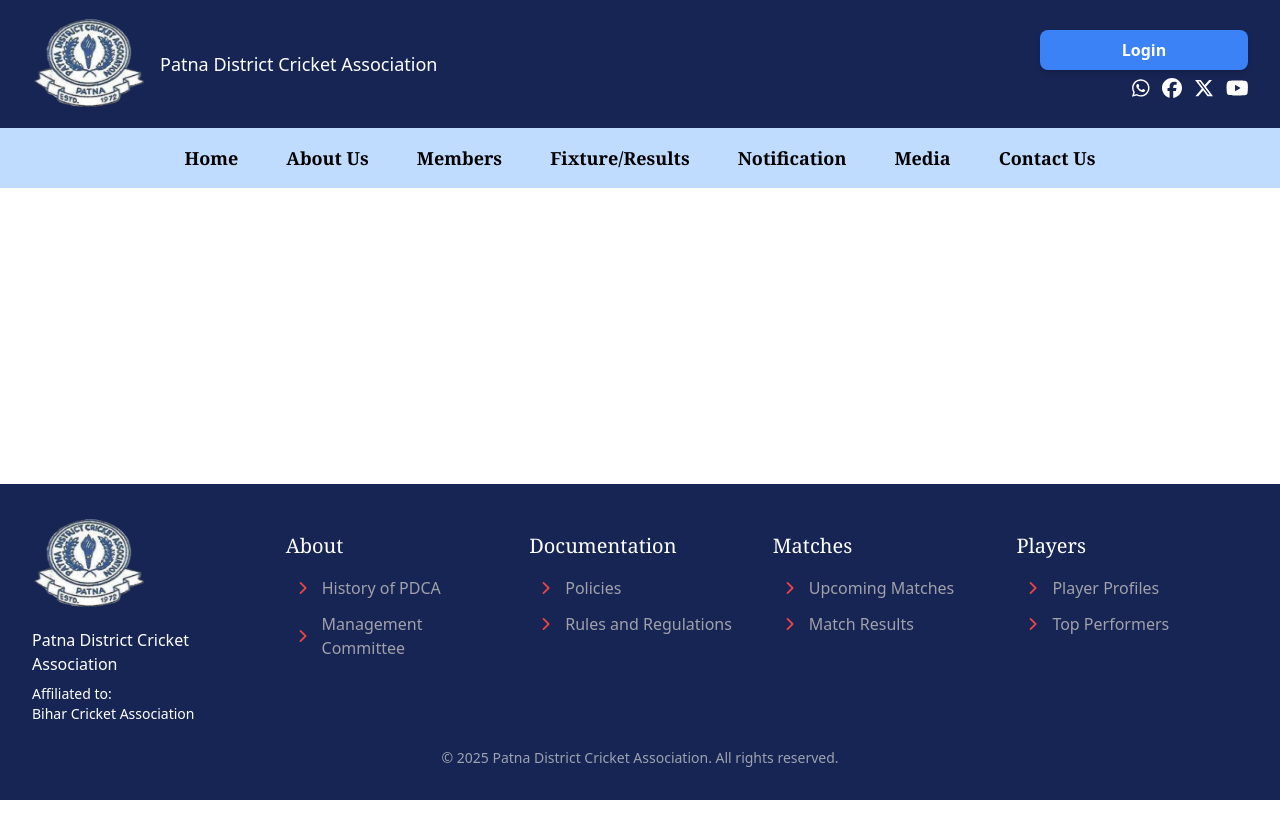
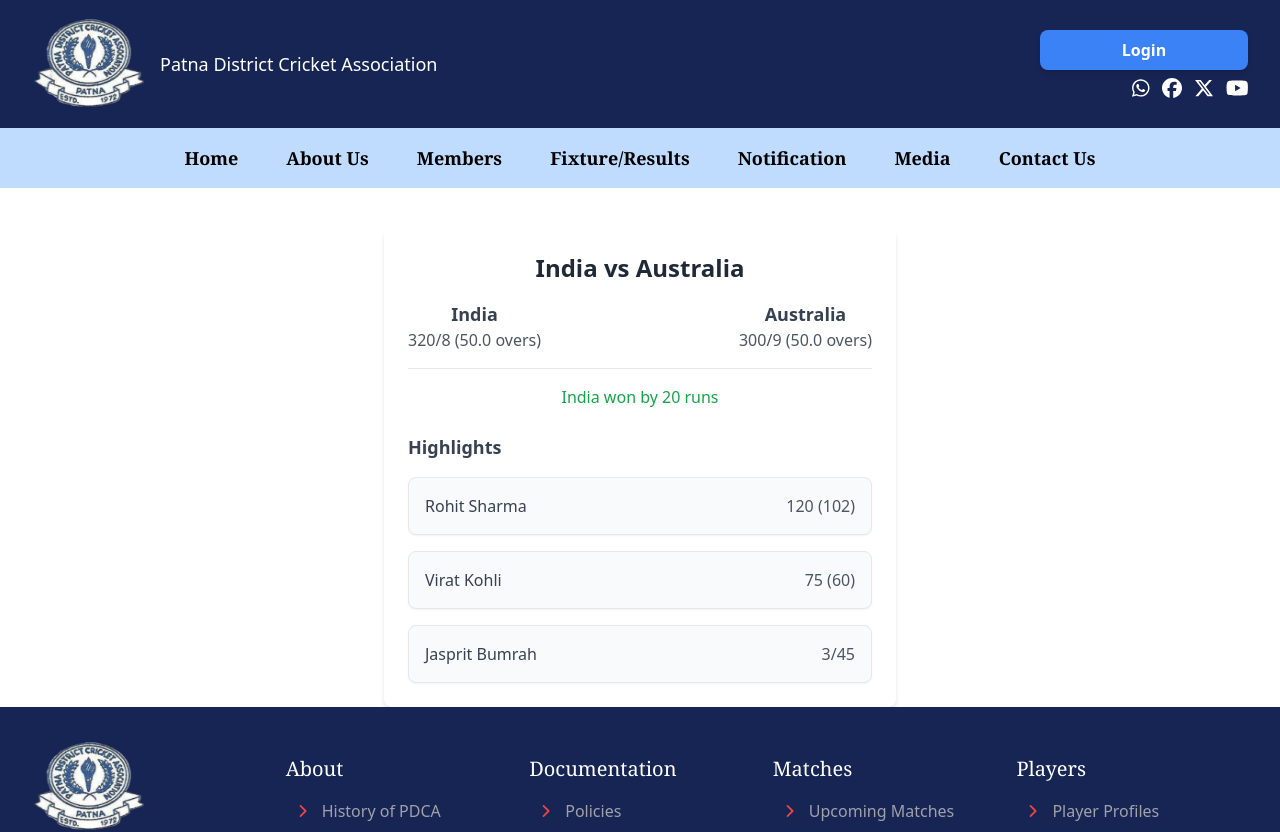
Before and after one commit to Samar1402/P.D.C.A, a React (Vite) app: page /result in a window 1280 px wide. Shown: the top 832 px of the page. Before the commit the page ends 800 px from the top, so only its background shows below. Built offline with nearby package versions, Linux system fonts and the light colour scheme.

Commit message:
Add match result page

```diff
--- a/src/App.jsx
+++ b/src/App.jsx
@@ -10,6 +10,7 @@ import Notification from "./Components/Notification";
 import Members from "./Components/Members";
 import Gallery from "./Components/Gallery";
 import CommitteeMember from "./Components/CommitteeMember";
+import MatchResult from "./Components/MatchResult";
 
 function App() {
   return (
@@ -26,6 +27,7 @@ function App() {
           <Route path="/notification" element={<Notification />}></Route>
           <Route path="/members" element={<Members />}></Route>
           <Route path="/media" element={<Gallery />}></Route>
+          <Route path="/result" element={<MatchResult />}></Route>
           <Route
             path="/about/committeeMembers"
             element={<CommitteeMember />}
--- a/src/Components/Footer.jsx
+++ b/src/Components/Footer.jsx
@@ -28,7 +28,7 @@ const Footer = () => {
       title: "About",
       links: [
         { label: "History of PDCA", path: "/briefHistory" },
-        { label: "Management Committee", path: "/committee" },
+        { label: "Management Committee", path: "/about/committeeMembers" },
       ],
     },
     {
--- a/src/Components/Login.jsx
+++ b/src/Components/Login.jsx
@@ -1,8 +1,8 @@
-
 import React from "react";
 import { FontAwesomeIcon } from "@fortawesome/react-fontawesome";
 import { faSignInAlt, faKey } from "@fortawesome/free-solid-svg-icons";
 import { Link } from "react-router-dom";
+import cricketer from "../images/cricketer.png";
 
 const Login = () => {
   // Handle form submission
@@ -17,6 +17,11 @@ const Login = () => {
       <div className="w-full max-w-md p-10 bg-blue-950 shadow-lg rounded-xl">
         <div className="flex items-center justify-center space-x-4 mb-6">
           <h2 className="text-3xl font-bold text-center text-white">Login</h2>
+          <img
+            src={cricketer}
+            alt="Cricketer"
+            className="w-11 animate-bounce"
+          />
         </div>
 
         {/* Login Form */}
--- /dev/null
+++ b/src/Components/MatchResult.jsx
@@ -0,0 +1,60 @@
+import React from "react";
+import MatchSummaryCard from "./MatchSummaryCard";
+
+const MatchResult = () => {
+  const matchData = {
+    team1: "India",
+    team2: "Australia",
+    score1: "320/8",
+    score2: "300/9",
+    overs1: "50.0",
+    overs2: "50.0",
+    result: "India won by 20 runs",
+    highlights: [
+      { player: "Rohit Sharma", performance: "120 (102)" },
+      { player: "Virat Kohli", performance: "75 (60)" },
+      { player: "Jasprit Bumrah", performance: "3/45" },
+    ],
+  };
+
+  return (
+    <div className="max-w-lg mx-auto p-6 bg-white rounded-lg shadow-md mt-10">
+      <h1 className="text-center text-2xl font-bold text-gray-800 mb-4">
+        {`${matchData.team1} vs ${matchData.team2}`}
+      </h1>
+      <div className="flex justify-between items-center border-b pb-4 mb-4">
+        <div className="text-center">
+          <h2 className="text-lg font-semibold text-gray-700">
+            {matchData.team1}
+          </h2>
+          <p className="text-gray-600">
+            {matchData.score1} ({matchData.overs1} overs)
+          </p>
+        </div>
+        <div className="text-center">
+          <h2 className="text-lg font-semibold text-gray-700">
+            {matchData.team2}
+          </h2>
+          <p className="text-gray-600">
+            {matchData.score2} ({matchData.overs2} overs)
+          </p>
+        </div>
+      </div>
+      <p className="text-center text-green-600 font-medium">
+        {matchData.result}
+      </p>
+      <h3 className="mt-6 text-lg font-semibold text-gray-700">Highlights</h3>
+      <div className="mt-4 space-y-4">
+        {matchData.highlights.map((item, index) => (
+          <MatchSummaryCard
+            key={index}
+            player={item.player}
+            performance={item.performance}
+          />
+        ))}
+      </div>
+    </div>
+  );
+};
+
+export default MatchResult;
--- /dev/null
+++ b/src/Components/MatchSummaryCard.jsx
@@ -0,0 +1,12 @@
+import React from "react";
+
+const MatchSummaryCard = ({ player, performance }) => {
+  return (
+    <div className="p-4 border rounded-lg bg-gray-50 shadow-sm flex justify-between items-center">
+      <p className="text-gray-700 font-medium">{player}</p>
+      <p className="text-gray-600">{performance}</p>
+    </div>
+  );
+};
+
+export default MatchSummaryCard;
```
